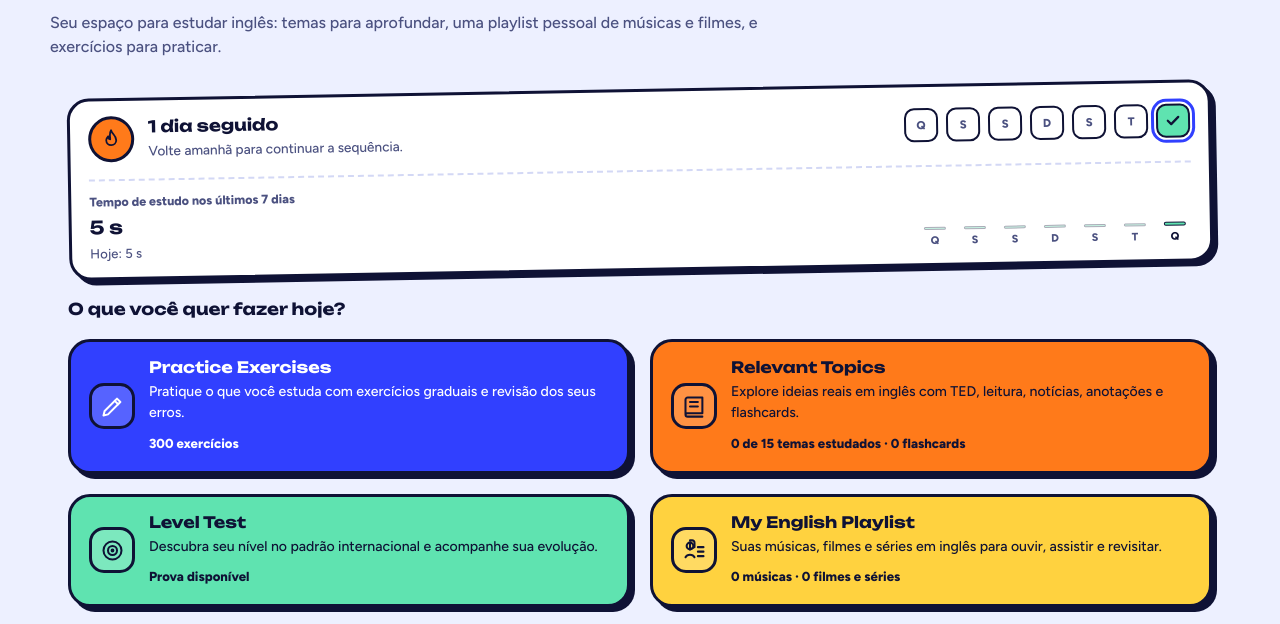
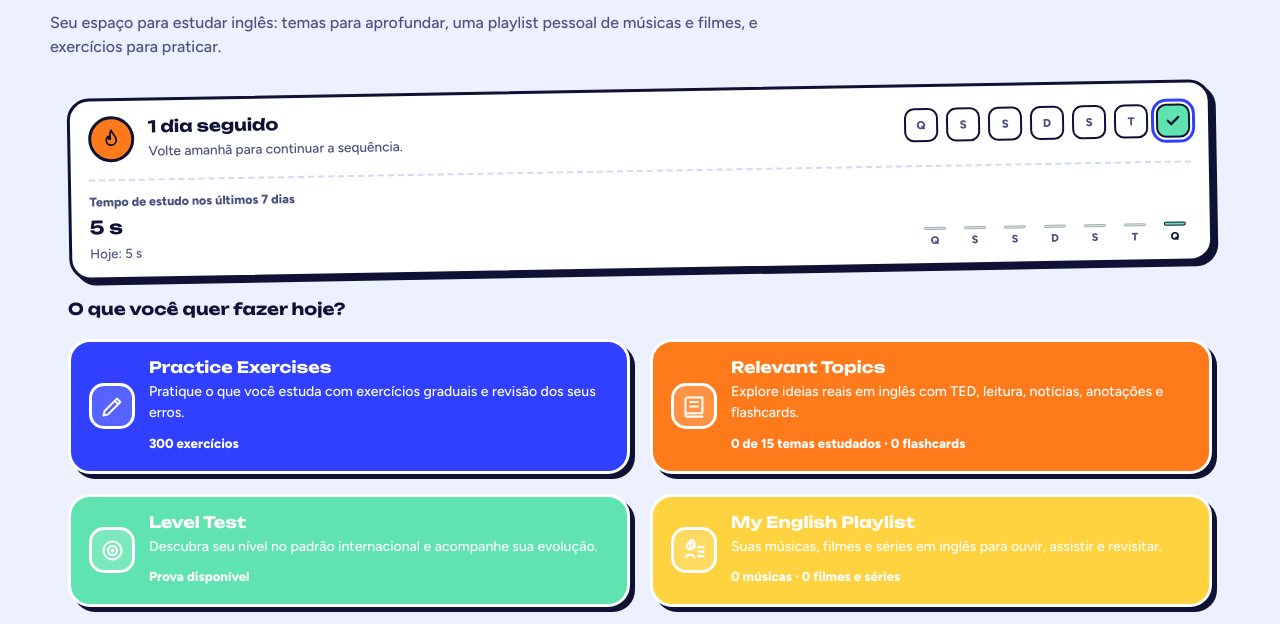
Before and after one commit to edelvanesdras-boop/English-Advanced-Studies, a plain HTML site: page index.html in a window 1280 px wide. Shown: the part 121-745 px from the top of the page. Drawn offline with Linux system fonts and the light colour scheme.

Commit message:
Add files via upload

```diff
--- a/index.html
+++ b/index.html
@@ -739,6 +739,15 @@ dialog#review{border:var(--bw) solid var(--edge);border-radius:var(--rad);box-sh
  .menu .menucard .micon svg{width:23px;height:23px}
 }
 
+/* Adesivo — menu only: white typography, borders and icons on all eight cards. */
+:root[data-style="adesivo"] .menu .menucard,
+:root[data-style="adesivo"] .menu .menucard strong,
+:root[data-style="adesivo"] .menu .menucard small,
+:root[data-style="adesivo"] .menu .menucard .mstat{color:#fff}
+:root[data-style="adesivo"] .menu .menucard{border-color:#fff}
+:root[data-style="adesivo"] .menu .menucard .micon{border-color:#fff;color:#fff;background:rgba(255,255,255,.18)}
+:root[data-style="adesivo"] .menu .menucard .micon svg{stroke:#fff}
+
 /* Shared visual language for the three new areas */
 #view-vocabulary,#view-writing,#view-stats{max-width:1180px}
 .eas-kicker{display:inline-flex;align-items:center;gap:7px;color:var(--accent);font-size:.76rem;font-weight:900;letter-spacing:.08em;text-transform:uppercase;margin-bottom:7px}
--- a/service-worker.js
+++ b/service-worker.js
@@ -1,4 +1,4 @@
-const CACHE = 'english-advanced-studies-v11.4-menu-clean';
+const CACHE = 'english-advanced-studies-v11.5-adesivo-white';
 const FILES = ['./', './index.html', './questions.js', './level-test-items.js', './level-test.js', './manifest.webmanifest', './icon.svg',
   './fonts/unbounded-latin-700-normal.woff2', './fonts/unbounded-latin-800-normal.woff2',
   './fonts/figtree-latin-500-normal.woff2', './fonts/figtree-latin-600-normal.woff2',
```
Also changed, not shown: 1 other file.
